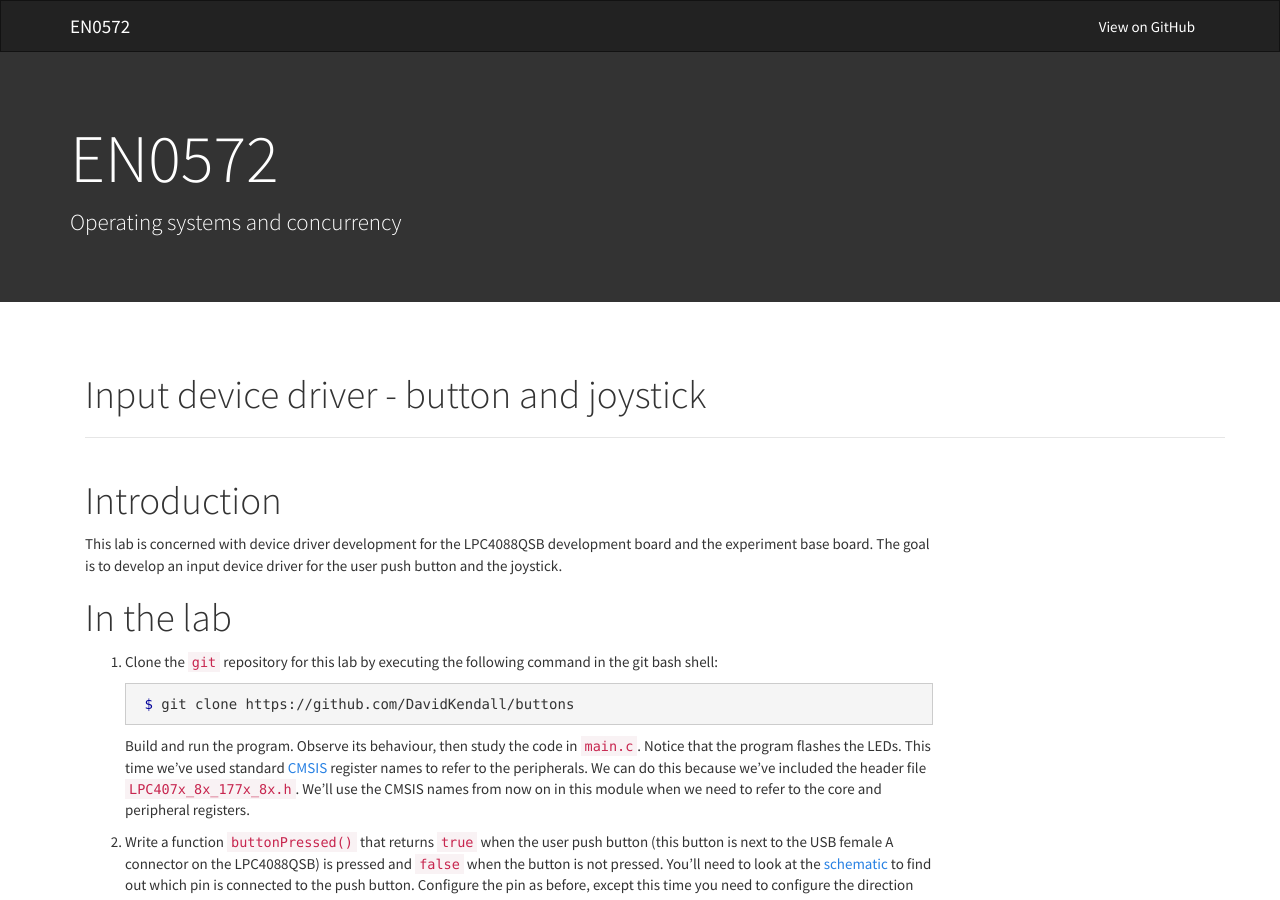
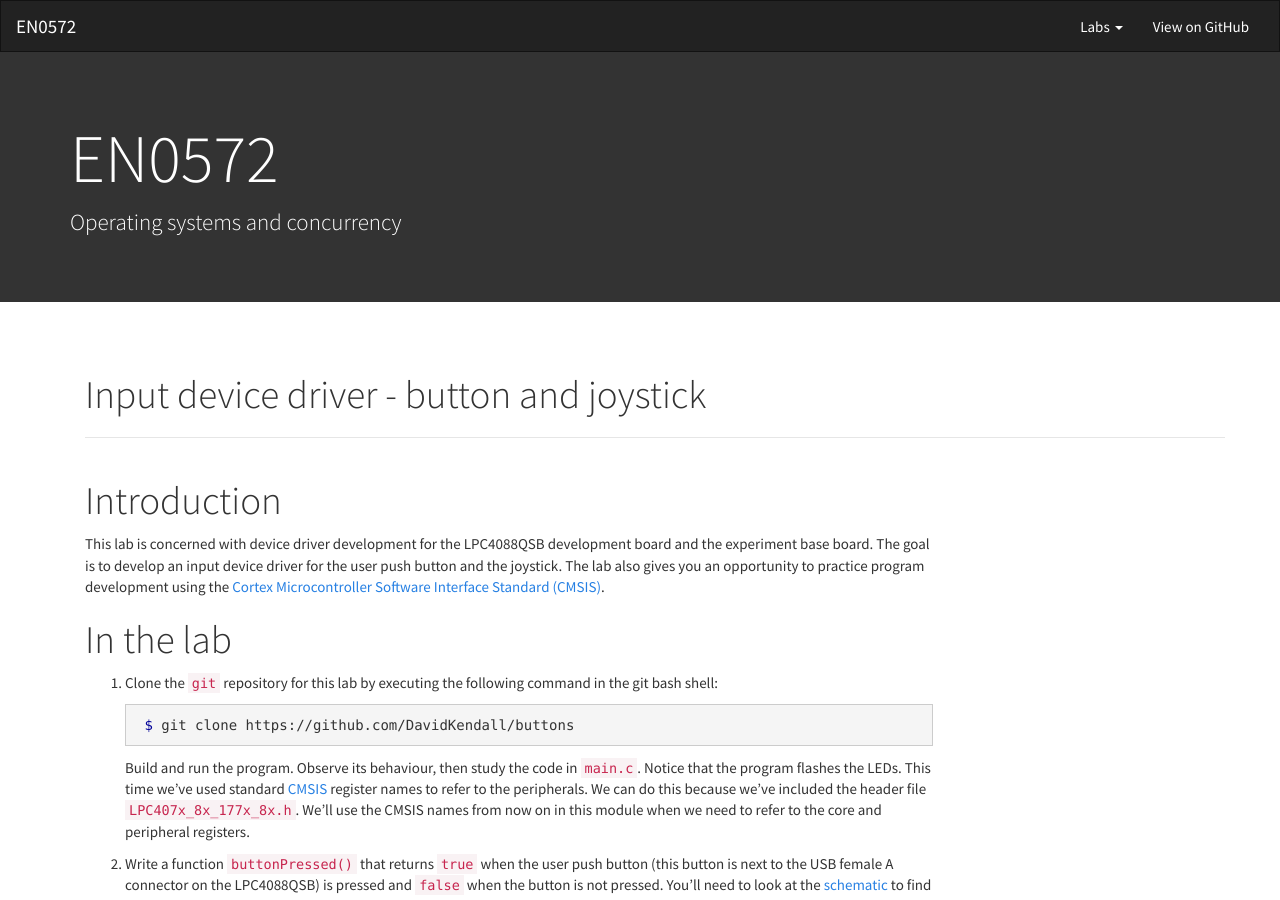
Before and after one commit to DavidKendall/en0572_www, a Jekyll site: the page built from L03.md, in a window 1280 px wide and 900 px high. Built offline with Jekyll 4.4.1, drawn with Linux system fonts in a browser that asks for light colours; nearby versions of some CDN libraries; Markdown is read by kramdown in place of the engine named in the settings; some of the changed text lies outside the part shown.

Commit message:
Improved collapse behaviour

```diff
--- a/L03.md
+++ b/L03.md
@@ -7,7 +7,8 @@ title: Input device driver - button and joystick
 This lab is concerned with device driver development for the
 LPC4088QSB development board and the experiment base board. The goal
 is to develop an input device driver for the user push button and the
-joystick.
+joystick. The lab also gives you an opportunity to practice program
+development using the [Cortex Microcontroller Software Interface Standard (CMSIS)](http://www.arm.com/products/processors/cortex-m/cortex-microcontroller-software-interface-standard.php).
 
 # In the lab
 
--- a/_config.yml
+++ b/_config.yml
@@ -7,15 +7,19 @@ redcarpet:
 title: EN0572
 subtitle: Operating systems and concurrency
 authors: Michael Brockway, David Kendall, Alun Moon
-copyyears: 2010 - 2015
-#url: http://hesabu.net/en0572
-#raurl: http://hesabu.net/en0572/assets/ra
-url: http://localhost:4000
-raurl: http://localhost:4000/assets/ra
+copyyear: 2015
+url: http://hesabu.net/en0572
+raurl: http://hesabu.net/en0572/assets/ra
+#url: http://localhost:4000
+#raurl: http://localhost:4000/assets/ra
 
-links:
-#  - title: Example
-#    url: example.html
+lab_links:
+  - title: Lab 2 - Blinky
+    url: L02.html
+  - title: Lab 3 - Buttons
+    url: L03.html
+  - title: Lab 4 - Interrupts
+    url: L04.html
 
 right_links:
   - title: View on GitHub
--- a/_includes/footer.html
+++ b/_includes/footer.html
@@ -1,3 +1,3 @@
 <footer>
-  <p>&copy; {{site.authors}}, {{site.copyyears}}</p>
+  <p>&copy; {{site.copyyear}}, {{site.authors}}, All rights reserved.</p>
 </footer>
--- a/_includes/navbar.html
+++ b/_includes/navbar.html
@@ -1,6 +1,12 @@
     <nav class="navbar navbar-default" role="navigation">
-      <div class="container">
+      <div class="container-fluid">
         <div class="navbar-header">
+          <button type="button" class="navbar-toggle" data-toggle="collapse" data-target=".navbar-collapse">
+            <span class="sr-only">Toggle navigation</span>
+            <span class="icon-bar"></span>
+            <span class="icon-bar"></span>
+            <span class="icon-bar"></span>
+          </button>
           <a class="navbar-brand" href="{{ site.url }}">{{ site.title }}</a>
         </div>
 
@@ -13,6 +19,16 @@
             {% endfor %}
           </ul>
           <ul class="nav navbar-nav navbar-right">
+            <li class="dropdown">
+              <a href="#" class="dropdown-toggle" data-toggle="dropdown" role="button" aria-haspopup="true" aria-expanded="false">Labs <span class="caret"></span></a>
+              <ul class="dropdown-menu">
+                {% for link in site.lab_links %}
+                  <li class="{% if page.url == link.url %} active{% endif %}">
+                    <a href="{{ link.url }}">{{ link.title }}</a>
+                  </li>
+                {% endfor %}
+              </ul>
+            </li>
             {% for link in site.right_links %}
               <li class="{% if page.url == link.url %} active{% endif %}">
                 <a href="{{ link.url }}">{{ link.title }}</a>
```
Also changed, not shown: assets/images/favicon.png.
